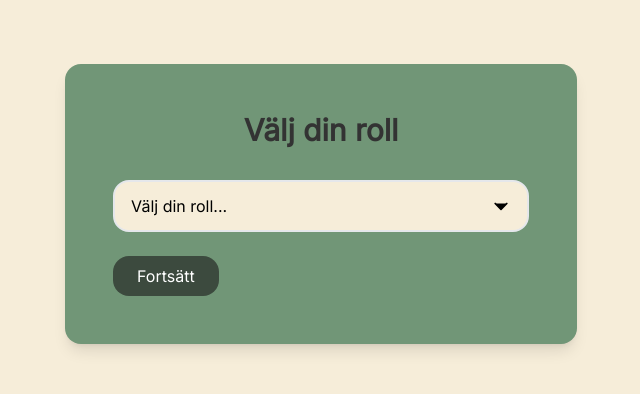
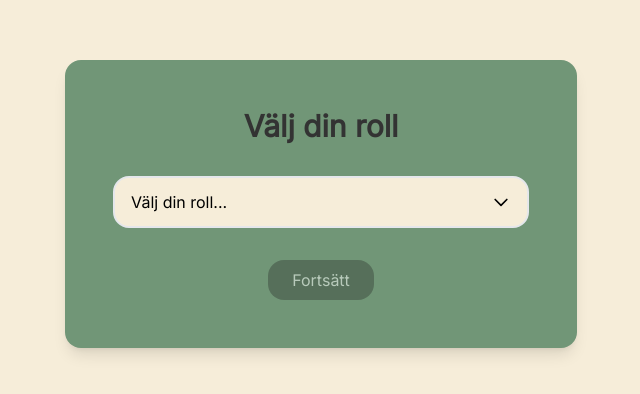
Before and after one commit to ChasAcademy-Team-9/frontend, a React (Vite) app: page /login in a window 1280 px wide. Shown: the part 196-590 px from the top of the page, without its empty margins (319-959 px from the left). Built offline with nearby package versions, Linux system fonts and the light colour scheme.

Commit message:
refactor Dropdown component to handle click outside and improve accessibility; update Login layout for better button visibility

```diff
--- a/src/components/Dropdown/Dropdown.tsx
+++ b/src/components/Dropdown/Dropdown.tsx
@@ -1,4 +1,4 @@
-import { useState } from 'react';
+import { useState, useRef, useEffect } from 'react';
 
 interface Option {
   value: string;
@@ -21,6 +21,23 @@ export const Dropdown = ({
   className = ""
 }: DropdownProps) => {
   const [isOpen, setIsOpen] = useState(false);
+  const dropdownRef = useRef<HTMLDivElement>(null);
+
+  useEffect(() => {
+    const handleClickOutside = (event: MouseEvent) => {
+      if (dropdownRef.current && !dropdownRef.current.contains(event.target as Node)) {
+        setIsOpen(false);
+      }
+    };
+
+    if (isOpen) {
+      document.addEventListener('mousedown', handleClickOutside);
+    }
+
+    return () => {
+      document.removeEventListener('mousedown', handleClickOutside);
+    };
+  }, [isOpen]);
 
   const handleSelect = (option: Option) => {
     onSelect(option);
@@ -30,20 +47,24 @@ export const Dropdown = ({
   const selectedOption = options.find(opt => opt.value === selectedValue);
 
   return (
-    <div className={`relative ${className}`}>
+    <div ref={dropdownRef} className={`relative ${className}`}>
       <button
         onClick={() => setIsOpen(!isOpen)}
+        {...(isOpen ? { 'aria-expanded': 'true' } : { 'aria-expanded': 'false' })}
+        aria-haspopup="listbox"
+        aria-label={selectedOption?.label || placeholder}
         className="w-full bg-background border-2 border-border rounded-2xl px-4 py-3 text-left focus:outline-none focus:ring-2 focus:ring-focus focus:border-focus flex justify-between items-center transition-colors hover:border-hover"
       >
         <span className="text-dark">
           {selectedOption?.label || placeholder}
         </span>
         <svg
-          className={`w-5 h-5 text-dark transition-transform duration-200 ${
-            isOpen ? 'rotate-180' : ''
-          }`}
+          className={`w-5 h-5 text-dark transition-transform duration-200 ${isOpen ? 'rotate-180' : ''
+            }`}
+          fill="none"
           stroke="currentColor"
           viewBox="0 0 24 24"
+          aria-hidden="true"
         >
           <path
             strokeLinecap="round"
@@ -55,12 +76,18 @@ export const Dropdown = ({
       </button>
 
       {isOpen && (
-        <div className="absolute top-full left-0 right-0 mt-1 bg-background border-2 border-border rounded-2xl shadow-lg z-10 overflow-hidden">
+        <div
+          role="listbox"
+          aria-label="Role options"
+          className="absolute top-full left-0 right-0 mt-1 bg-background border-2 border-border rounded-2xl shadow-lg z-10 overflow-hidden"
+        >
           {options.map((option) => (
             <button
               key={option.value}
+              role="option"
+              {...(selectedValue === option.value ? { 'aria-selected': 'true' } : { 'aria-selected': 'false' })}
               onClick={() => handleSelect(option)}
-              className="w-full px-4 py-3 text-left text-dark hover:bg-background transition-colors border-b border-border last:border-b-0"
+              className="w-full px-4 py-3 text-left text-dark hover:bg-secondary transition-colors border-b border-border last:border-b-0"
             >
               {option.label}
             </button>
--- a/src/pages/Login.tsx
+++ b/src/pages/Login.tsx
@@ -33,13 +33,17 @@ const Login = () => {
           selectedValue={selectedRole}
           placeholder="Välj din roll..."
           onSelect={handleRoleSelect}
-          className="mb-6"
+          className="mb-8"
         />
 
-        <PrimaryButton
-          text="Fortsätt"
-          onClick={handleContinue}
-        />
+        <div className={`w-full transition-all ${!selectedRole ? 'opacity-50 pointer-events-none' : ''}`}>
+          <div className="flex justify-center">
+            <PrimaryButton
+              text="Fortsätt"
+              onClick={handleContinue}
+            />
+          </div>
+        </div>
       </div>
     </div>
   );
```
